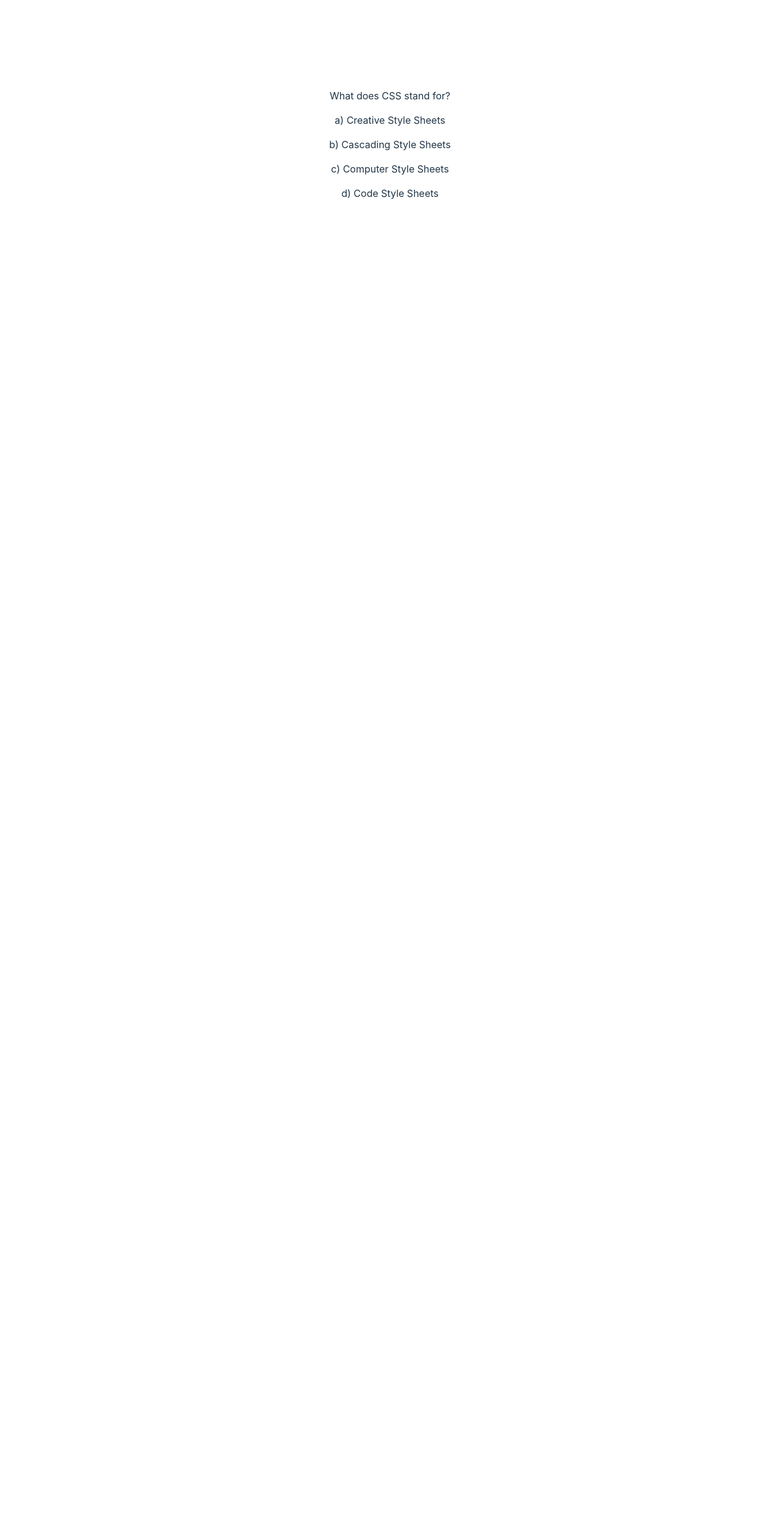
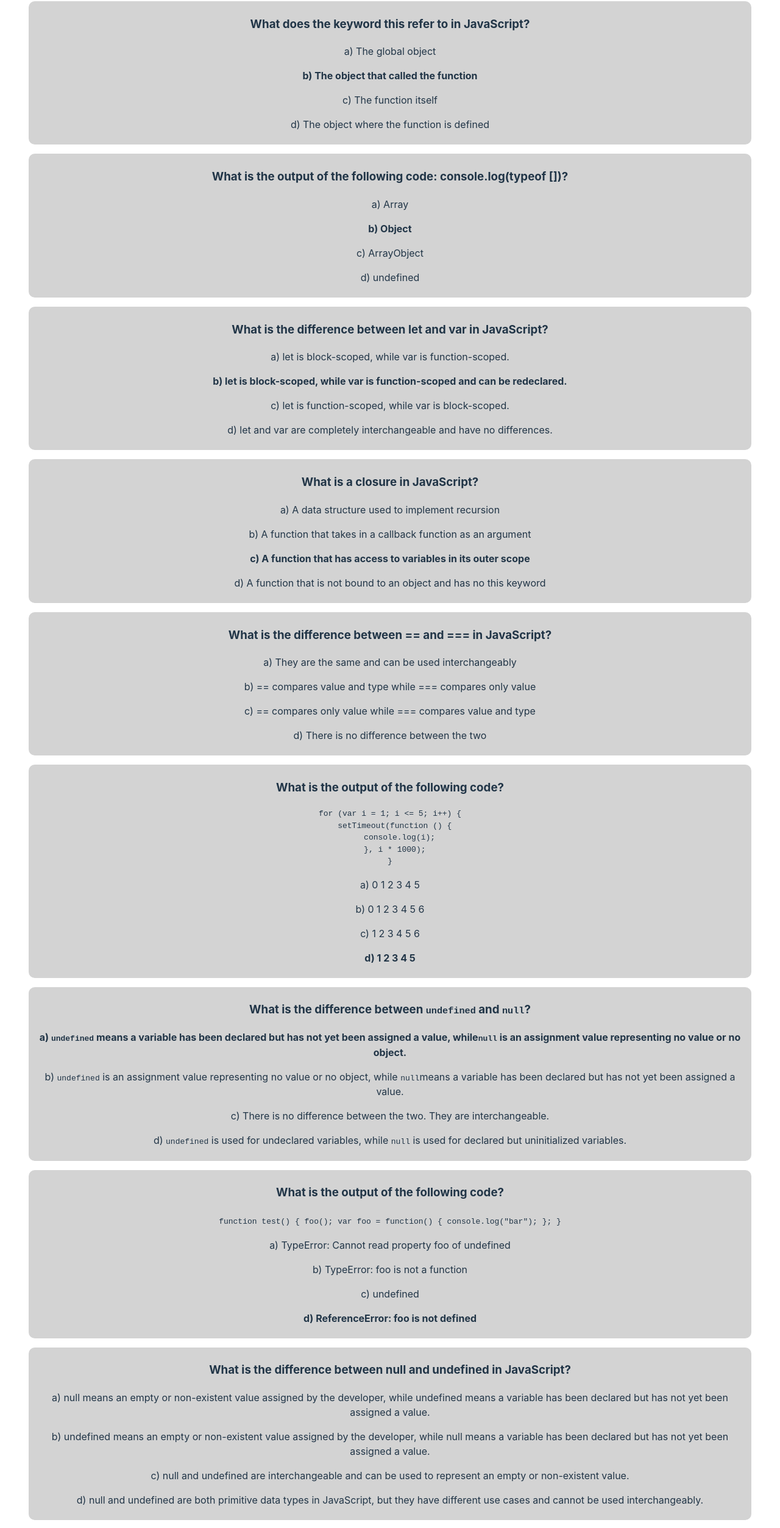
Before and after one commit to mz0121coder/sorcerers-of-code, a React (Vite) app in the folder Flashcards/: page /JS in a window 1280 px wide. Shown: the part 155-2661 px from the top of the page at 61% size. Before the commit the page ends 800 px from the top, so only its background shows below. Built offline with nearby package versions, Linux system fonts and the light colour scheme.

Commit message:
CSS and JS addition of flashcards
Nearly done with MVP

```diff
--- a/Flashcards/src/topics/JS.jsx
+++ b/Flashcards/src/topics/JS.jsx
@@ -1,14 +1,359 @@
 import { useState } from 'react';
-import CardList from './CardList';
+import './topics.css';
+export default function JS() {
+	const [flippedCards, setFlippedCards] = useState([]);
 
-const JsQuestions = [
-	{id: 1, question: "What does CSS stand for?", answers: ["a) Creative Style Sheets", "b) Cascading Style Sheets", "c) Computer Style Sheets", "d) Code Style Sheets"], correctAnswer: "b) Cascading Style Sheets"},
-];
+	const handleCardClick = index => {
+		const newFlippedCards = [...flippedCards];
+		newFlippedCards[index] = !newFlippedCards[index];
+		setFlippedCards(newFlippedCards);
+	};
+	return (
+		<>
+			<h1>JavaScript</h1>
+			{/* Question 1 */}
+			<div
+				className='card'
+				style={{ backgroundColor: 'lightgrey' }}
+				onClick={() => handleCardClick(0)}>
+				<h3>What does the keyword this refer to in JavaScript?</h3>
+				{!flippedCards[0] && (
+					<>
+						<p id='q1a'>a) The global object</p>
+						<p id='q1b'>
+							<b>b) The object that called the function</b>
+						</p>
+						<p id='q1c'>c) The function itself</p>
+						<p id='q1d'>d) The object where the function is defined</p>
+					</>
+				)}
+				{flippedCards[0] && (
+					<div>
+						<p>Answer: b) The object that called the function</p>
+					</div>
+				)}
+			</div>
+			{/* Question 2 */}
+			<div
+				className='card'
+				style={{ backgroundColor: 'lightgrey' }}
+				onClick={() => handleCardClick(1)}>
+				<h3>
+					What is the output of the following code: console.log(typeof [])?
+				</h3>
+				{!flippedCards[1] && (
+					<>
+						<p id='q2a'>a) Array</p>
+						<p id='q2b'>
+							<b>b) Object</b>
+						</p>
+						<p id='q2c'>c) ArrayObject</p>
+						<p id='q2d'>d) undefined</p>
+					</>
+				)}
+				{flippedCards[1] && (
+					<div>
+						<p>Answer: b) Object</p>
+					</div>
+				)}
+			</div>
 
-export default function CSS() {
-	const [cards, setCards] = useState(JsQuestions);
+			{/* Question 3 */}
+			<div
+				className='card'
+				style={{ backgroundColor: 'lightgrey' }}
+				onClick={() => handleCardClick(2)}>
+				<h3>What is the difference between let and var in JavaScript?</h3>
+				{!flippedCards[2] && (
+					<>
+						<p id='q3a'>
+							a) let is block-scoped, while var is function-scoped.
+						</p>
+						<p id='q3b'>
+							<b>
+								b) let is block-scoped, while var is function-scoped and can be
+								redeclared.
+							</b>
+						</p>
+						<p id='q3c'>
+							c) let is function-scoped, while var is block-scoped.
+						</p>
+						<p id='q3d'>
+							d) let and var are completely interchangeable and have no
+							differences.
+						</p>
+					</>
+				)}
+				{flippedCards[2] && (
+					<div>
+						<p>
+							Answer: b) let is block-scoped, while var is function-scoped and
+							can be redeclared.
+						</p>
+					</div>
+				)}
+			</div>
 
-	return (
-		<CardList cards={cards}/>
-	)
+			{/* Question 4 */}
+			<div
+				className='card'
+				style={{ backgroundColor: 'lightgrey' }}
+				onClick={() => handleCardClick(3)}>
+				<h3>What is a closure in JavaScript?</h3>
+				{!flippedCards[3] && (
+					<>
+						<p id='q4a'>a) A data structure used to implement recursion</p>
+						<p id='q4b'>
+							b) A function that takes in a callback function as an argument
+						</p>
+						<p id='q4c'>
+							<b>
+								c) A function that has access to variables in its outer scope
+							</b>
+						</p>
+						<p id='q4d'>
+							d) A function that is not bound to an object and has no this
+							keyword
+						</p>
+					</>
+				)}
+				{flippedCards[3] && (
+					<div>
+						<p>
+							Answer: c) A function that has access to variables in its outer
+							scope
+						</p>
+					</div>
+				)}
+			</div>
+
+			{/* Question 5 */}
+			<div
+				className='card'
+				style={{ backgroundColor: 'lightgrey' }}
+				onClick={() => handleCardClick(4)}>
+				<h3>What is the difference between == and === in JavaScript?</h3>
+				{!flippedCards[4] && (
+					<>
+						<p id='q5a'>a) They are the same and can be used interchangeably</p>
+						<p id='q5b'>
+							b) == compares value and type while === compares only value
+						</p>
+						<p id='q5c'>
+							c) == compares only value while === compares value and type
+						</p>
+						<p id='q5d'>d) There is no difference between the two</p>
+					</>
+				)}
+				{flippedCards[4] && (
+					<div>
+						<p>
+							Answer: c) == compares only value while === compares value and
+							type
+						</p>
+					</div>
+				)}
+			</div>
+
+			{/* Question 6 */}
+
+			<div
+				className='card'
+				style={{ backgroundColor: 'lightgrey' }}
+				onClick={() => handleCardClick(5)}>
+				<h3>What is the output of the following code? </h3>
+				<pre>
+					{`for (var i = 1; i <= 5; i++) {
+  setTimeout(function () {
+    console.log(i);
+  }, i * 1000);
+}`}
+				</pre>
+				{!flippedCards[5] && (
+					<>
+						<p>a) 0 1 2 3 4 5</p>
+						<p>b) 0 1 2 3 4 5 6</p>
+						<p>c) 1 2 3 4 5 6</p>
+						<p>
+							<b>d) 1 2 3 4 5</b>
+						</p>
+					</>
+				)}
+				{flippedCards[5] && (
+					<div>
+						<p>Answer: d) 1 2 3 4 5</p>
+						<p>
+							The code logs 1, 2, 3, 4, and 5 to the console, each after a
+							one-second delay.
+						</p>
+						<p>
+							The reason is that the <code>setTimeout</code> function runs after
+							the loop is complete, and by that time, the value of{' '}
+							<code>i</code> is 6. Therefore, each of the five timeouts logs 6.
+						</p>
+					</div>
+				)}
+			</div>
+			{/* Question 7 */}
+
+			<div
+				className='card'
+				style={{ backgroundColor: 'lightgrey' }}
+				onClick={() => handleCardClick(6)}>
+				<h3>
+					What is the difference between <code>undefined</code> and{' '}
+					<code>null</code>?
+				</h3>
+				{!flippedCards[6] && (
+					<>
+						<p>
+							<b>
+								a) <code>undefined</code> means a variable has been declared but
+								has not yet been assigned a value, while
+								<code>null</code> is an assignment value representing no value
+								or no object.
+							</b>
+						</p>
+						<p>
+							b) <code>undefined</code> is an assignment value representing no
+							value or no object, while <code>null</code>
+							means a variable has been declared but has not yet been assigned a
+							value.
+						</p>
+						<p>
+							c) There is no difference between the two. They are
+							interchangeable.
+						</p>
+						<p>
+							d) <code>undefined</code> is used for undeclared variables, while{' '}
+							<code>null</code> is used for declared but uninitialized
+							variables.
+						</p>
+					</>
+				)}
+				{flippedCards[6] && (
+					<div>
+						<p>
+							Answer: a) <code>undefined</code> means a variable has been
+							declared but has not yet been assigned a value, while{' '}
+							<code>null</code> is an assignment value representing no value or
+							no object.
+						</p>
+					</div>
+				)}
+			</div>
+			{/* Question 8 */}
+
+			<div
+				className='card'
+				style={{ backgroundColor: 'lightgrey' }}
+				onClick={() => handleCardClick(7)}>
+				<h3>What is the output of the following code?</h3>
+				{!flippedCards[7] && (
+					<>
+						<code>
+							{`function test() {
+  foo();
+  var foo = function() {
+    console.log("bar");
+  };
+}`}
+						</code>
+						<p>a) TypeError: Cannot read property foo of undefined</p>
+						<p>b) TypeError: foo is not a function</p>
+						<p>c) undefined</p>
+						<p>
+							<b>d) ReferenceError: foo is not defined</b>
+						</p>
+						<pre></pre>
+					</>
+				)}
+				{flippedCards[7] && (
+					<div>
+						<p>Answer: d) ReferenceError: foo is not defined</p>
+						<p>
+							In this code, the function <code>foo</code> is declared as a
+							variable with <code>var</code>, which means that it is hoisted to
+							the top of the function. However, when it is called on the first
+							line of the function, it has not yet been defined, so a{' '}
+							<code>ReferenceError</code> is thrown.
+						</p>
+					</div>
+				)}
+			</div>
+			{/* Question 9 */}
+			<div
+				className='card'
+				style={{ backgroundColor: 'lightgrey' }}
+				onClick={() => handleCardClick(8)}>
+				<h3>
+					What is the difference between null and undefined in JavaScript?
+				</h3>
+				{!flippedCards[8] && (
+					<>
+						<p id='q9a'>
+							a) null means an empty or non-existent value assigned by the
+							developer, while undefined means a variable has been declared but
+							has not yet been assigned a value.
+						</p>
+						<p id='q9b'>
+							b) undefined means an empty or non-existent value assigned by the
+							developer, while null means a variable has been declared but has
+							not yet been assigned a value.
+						</p>
+						<p id='q9c'>
+							c) null and undefined are interchangeable and can be used to
+							represent an empty or non-existent value.
+						</p>
+						<p id='q9d'>
+							d) null and undefined are both primitive data types in JavaScript,
+							but they have different use cases and cannot be used
+							interchangeably.
+						</p>
+					</>
+				)}
+				{flippedCards[8] && (
+					<div>
+						<p>
+							Answer: a) null means an empty or non-existent value assigned by
+							the developer, while undefined means a variable has been declared
+							but has not yet been assigned a value.
+						</p>
+					</div>
+				)}
+			</div>
+
+			{/* Question 10 */}
+			<div
+				className='card'
+				style={{ backgroundColor: 'lightgrey' }}
+				onClick={() => handleCardClick(9)}>
+				<h3>What is the output of the following code?</h3>
+				<code>
+					const x = 5;
+					<br />
+					const y = 6;
+					<br />
+					const z = The sum of x and y is $x + y.;
+					<br />
+					console.log(z);
+				</code>
+				{!flippedCards[9] && (
+					<>
+						<p id='q10a'>a) The sum of x and y is 11.</p>
+						<p id='q10b'>
+							<b>b) The sum of x and y is 56.</b>
+						</p>
+						<p id='q10c'>c) The sum of x and y is undefined.</p>
+						<p id='q10d'>d) SyntaxError: Invalid template string expression</p>
+					</>
+				)}
+				{flippedCards[9] && (
+					<div>
+						<p>Answer: b) The sum of x and y is 56.</p>
+					</div>
+				)}
+			</div>
+		</>
+	);
 }
--- a/Flashcards/src/topics/topics.css
+++ b/Flashcards/src/topics/topics.css
@@ -1,4 +1,5 @@
 .card{border-radius: 10px;
         padding: 5px;
         margin: 15px;
+        background-color: lightgray;
 }
```
Also changed, not shown: Flashcards/src/topics/CSS.jsx (line endings or trailing spaces).
